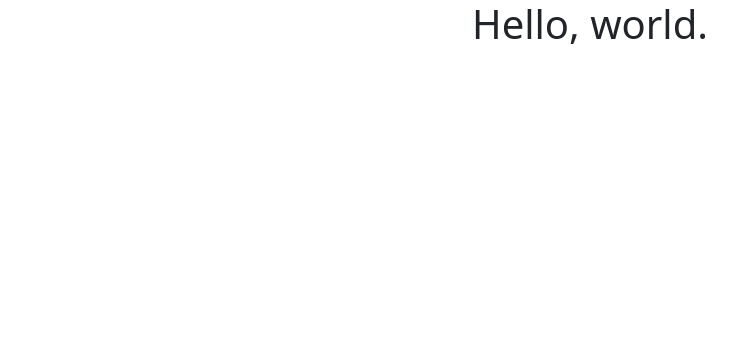
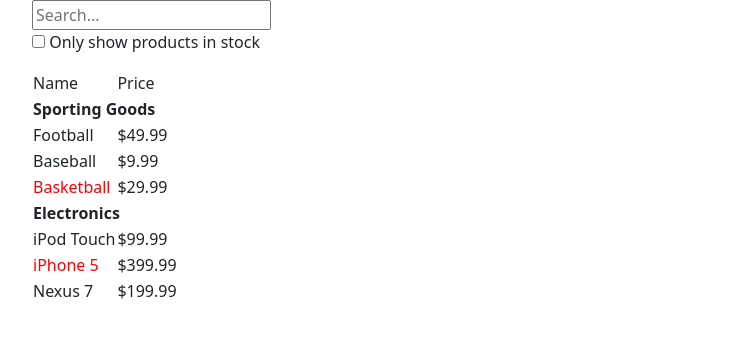
Before and after one commit to think2011/react-practice, a React app: page / in a window 1280 px wide. Shown: the top 338 px of the page, without its empty margins (50-786 px from the left). Built offline with nearby package versions, Linux system fonts and the light colour scheme.

Commit message:
Thinking in React ES6部分版

```diff
--- a/src/App.js
+++ b/src/App.js
@@ -1,11 +1,125 @@
 import './index.css';
-
 import React, { Component } from 'react';
 
-export default class App extends Component {
+class ProductCategoryRow extends Component {
     render () {
         return (
-            <h1 className="text-center">Hello, world.</h1>
+            <tr>
+                <th colSpan="2">{this.props.category}</th>
+            </tr>
         );
     }
 }
+
+class ProductRow extends Component {
+    render () {
+        var name = this.props.product.stocked
+            ? this.props.product.name
+            : (
+            <span style={{color:'red'}}>
+                {this.props.product.name}
+            </span>
+        );
+
+        return (
+            <tr>
+                <td>{name}</td>
+                <td>{this.props.product.price}</td>
+            </tr>
+        );
+    }
+}
+
+class ProductTable extends Component {
+    render () {
+        var rows         = [];
+        var lastCategory = null;
+
+        this.props.products.forEach(product => {
+            if (product.name.indexOf(this.props.filterText) === -1 || (!product.stocked && this.props.inStockOnly)) {
+                return;
+            }
+
+            if (product.category !== lastCategory) {
+                rows.push(<ProductCategoryRow category={product.category} key={product.category}/>);
+            }
+
+            rows.push(<ProductRow product={product} key={product.name}/>);
+            lastCategory = product.category;
+        });
+
+        return (
+            <table>
+                <thead>
+                {rows.length === 0
+                    ? ''
+                    : (
+                    <tr>
+                        <td>Name</td>
+                        <td>Price</td>
+                    </tr>
+                )}
+                </thead>
+                <tbody>{rows}</tbody>
+            </table>
+        );
+    }
+}
+
+class SearchBar extends Component {
+    handleChange () {
+        this.props.onUserInput(
+            this.refs.filterTextInput.value,
+            this.refs.inStockOnlyInput.checked
+        );
+    }
+
+    render () {
+        return (<form>
+            <input type="search"
+                   value={this.props.filterText}
+                   ref="filterTextInput"
+                   onChange={this.handleChange.bind(this)}
+                   placeholder="Search..."/>
+            <p>
+                <label>
+                    <input type="checkbox"
+                           ref="inStockOnlyInput"
+                           onChange={this.handleChange.bind(this)}
+                           checked={this.props.inStockOnly}/>
+                    {' '}
+                    Only show products in stock
+                </label>
+            </p>
+        </form>);
+    }
+}
+
+export default class App extends Component {
+    constructor (props) {
+        super(props);
+
+        this.state = {
+            filterText : '',
+            inStockOnly: false
+        };
+    }
+
+    handleUserInput (filterText, inStockOnly) {
+        this.setState({filterText, inStockOnly});
+    }
+
+    render () {
+        return (
+            <div>
+                <SearchBar filterText={this.state.filterText}
+                           inStockOnly={this.state.inStockOnly}
+                           onUserInput={this.handleUserInput.bind(this)}/>
+
+                <ProductTable products={this.props.products}
+                              filterText={this.state.filterText}
+                              inStockOnly={this.state.inStockOnly}/>
+            </div>
+        );
+    }
+}
--- a/src/index.js
+++ b/src/index.js
@@ -1,7 +1,17 @@
 require("babel-polyfill");
 
-import React from 'react';
+import React, { Component } from 'react';
 import ReactDOM from 'react-dom';
 import App from './App';
 
-ReactDOM.render(<App />, document.querySelector('#app'));
+
+var PRODUCTS = [
+    {category: 'Sporting Goods', price: '$49.99', stocked: true, name: 'Football'},
+    {category: 'Sporting Goods', price: '$9.99', stocked: true, name: 'Baseball'},
+    {category: 'Sporting Goods', price: '$29.99', stocked: false, name: 'Basketball'},
+    {category: 'Electronics', price: '$99.99', stocked: true, name: 'iPod Touch'},
+    {category: 'Electronics', price: '$399.99', stocked: false, name: 'iPhone 5'},
+    {category: 'Electronics', price: '$199.99', stocked: true, name: 'Nexus 7'}
+];
+
+ReactDOM.render(<App products={PRODUCTS}/>, document.querySelector('#app'));
```
